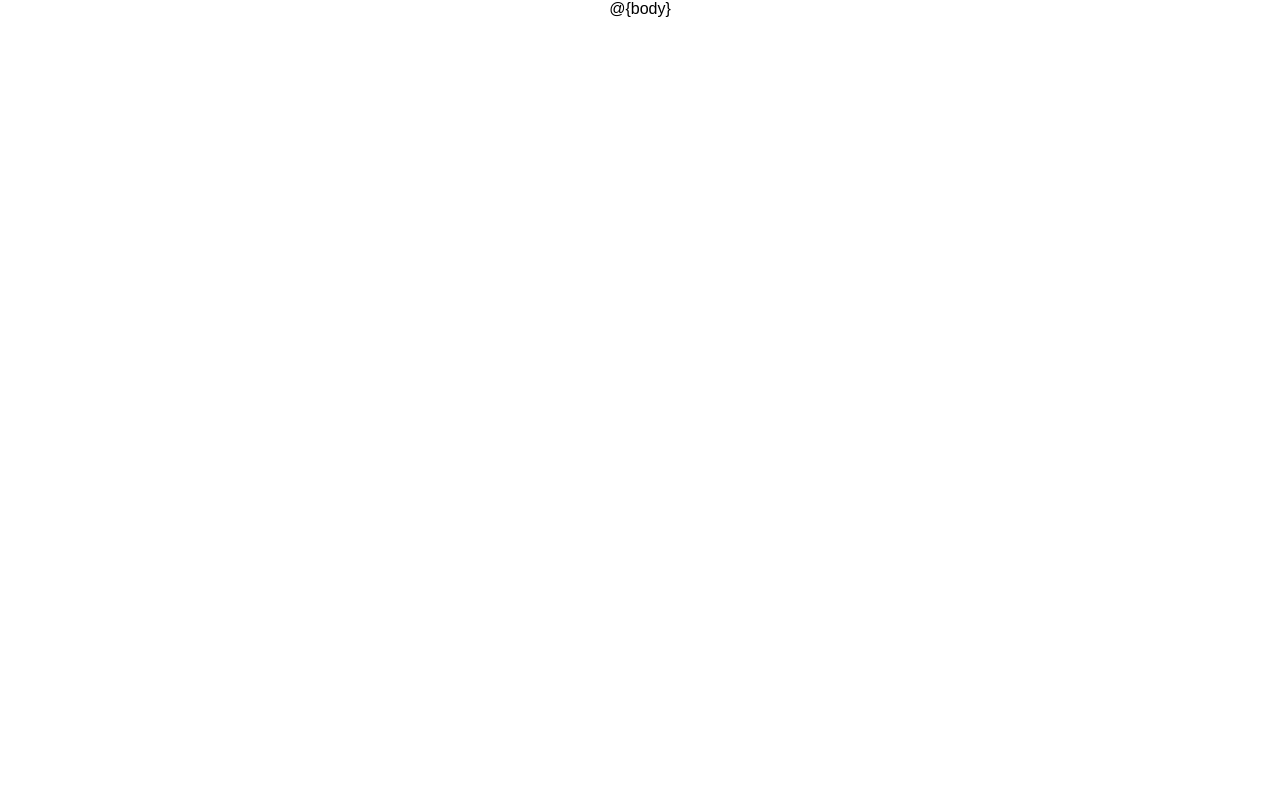
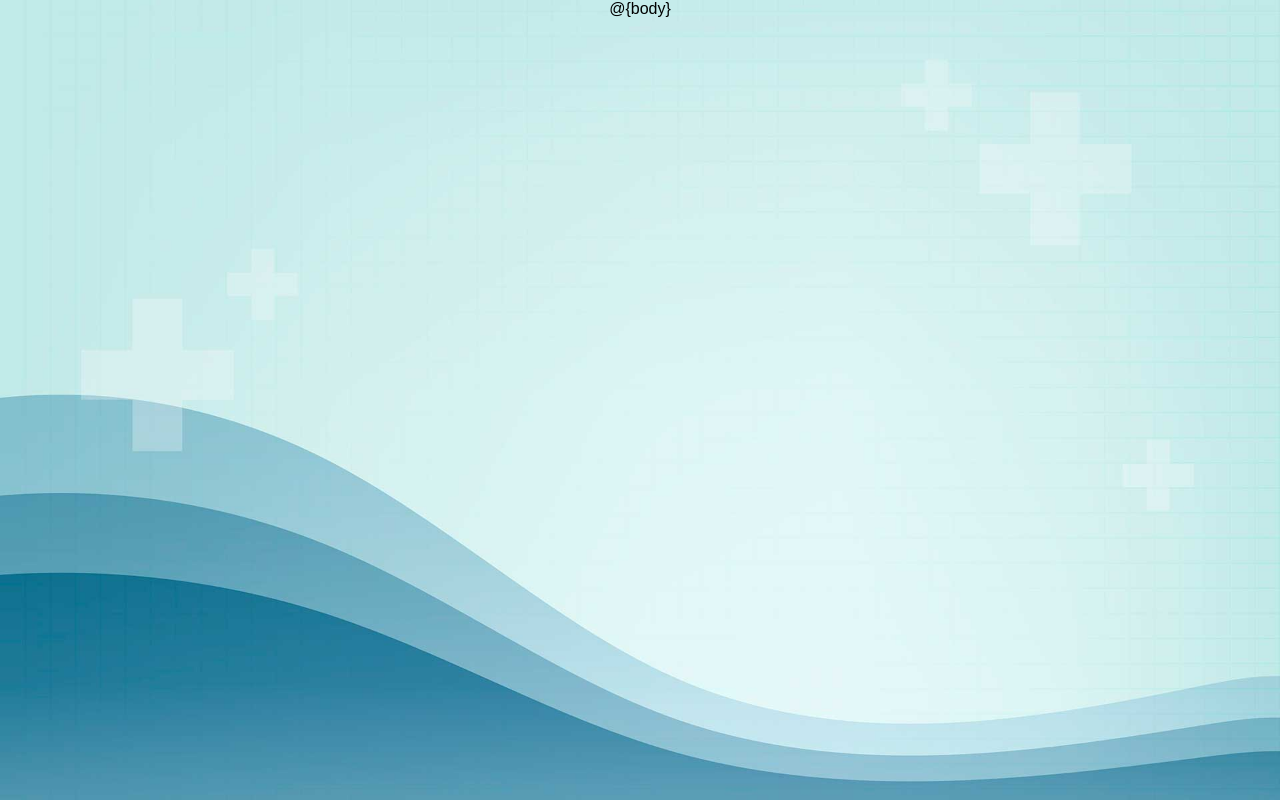
Before and after one commit to puma13992/medicine-list, a website: page views/layout.html in a window 1280 px wide. Drawn offline with nearby package versions, Linux system fonts and the light colour scheme.

Commit message:
Fix url path for background image

```diff
--- a/views/layout.html
+++ b/views/layout.html
@@ -21,7 +21,7 @@
     <style>
         body {
             font-family: Arial;
-            background: url(".../images/background-medicine.jpg") no-repeat center center fixed;
+            background: url("https://raw.githubusercontent.com/puma13992/medicine-list/main/views/images/background-medicine.jpg") no-repeat center center fixed;
             background-size: cover;
             margin: 0;
 	        width: 100vw;
```
